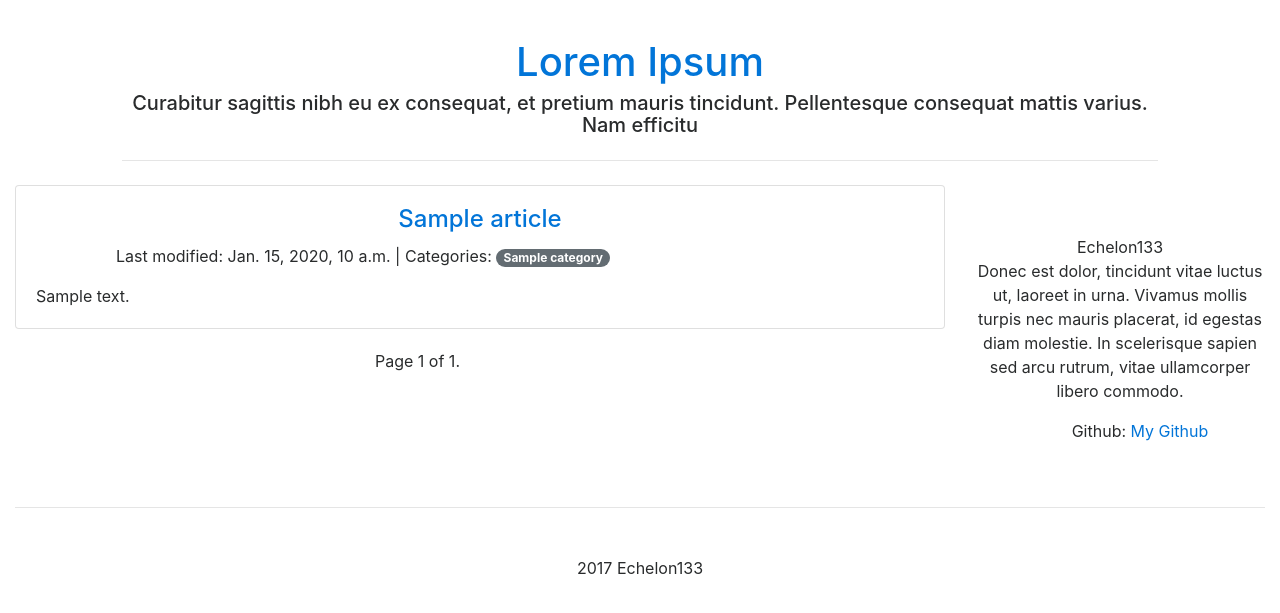
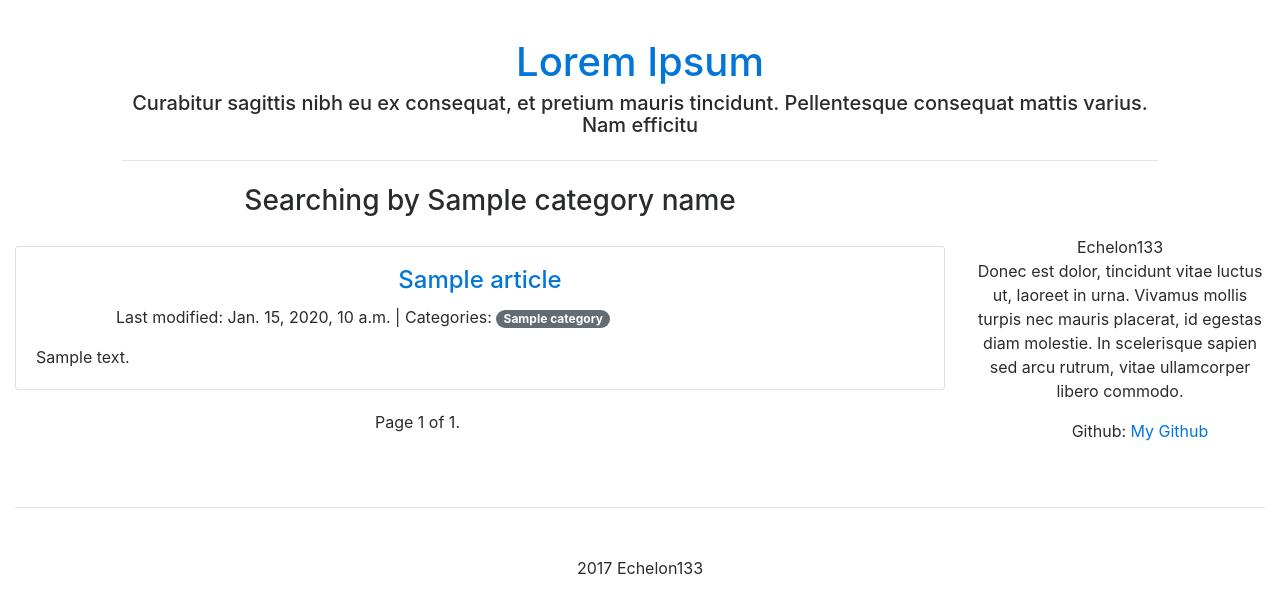
Before and after one commit to Echelon133/Django_blog, a Django app: template blog_app/templates/blog_app/by_date.html in a window 1280 px wide. Shown: the top 613 px of the page. Run offline with Django 3.2, Linux system fonts and the light colour scheme; the template is opened without the code that fills it: most values are stand-ins (such as "Sample title", 1, 10 or a date in 2020); some libraries are stand-ins or nearby versions.

Commit message:
Now more detail is displayed about current category or date searched when using filtered searching

```diff
--- a/blog_app/templates/blog_app/includes/main_sections.html
+++ b/blog_app/templates/blog_app/includes/main_sections.html
@@ -1,9 +1,32 @@
 <div class="row">
     <div class="col-md-9">
+        {% if searched_date %}
+            <div class="row">
+                <div class="col"></div>
+                <div class="col-md-10">
+                    <h3 class="results text-center">Searching by {{ searched_date }}</h3>
+                </div>
+                <div class="col"></div>
+            </div>
+        {% elif category_name %}
+            <div class="row">
+                <div class="col"></div>
+                <div class="col-md-10">
+                    <h3 class="results text-center">Searching by {{ category_name }}</h3>
+                </div>
+                <div class="col"></div>
+            </div>
+        {% endif %}
         {% for article in articles %}
             {% include 'blog_app/includes/single_article.html' %}
         {% empty %}
-            <h3 class="results">{{ error_text }}</p>
+            <div class="row">
+                <div class="col"></div>
+                <div class="col-md-10">
+                    <h3 class="results text-center">{{ error_text }}</p>
+                </div>
+                <div class="col"></div>
+            </div>
         {% endfor %}
         <div class="row">
             <div class="col"></div>
```
